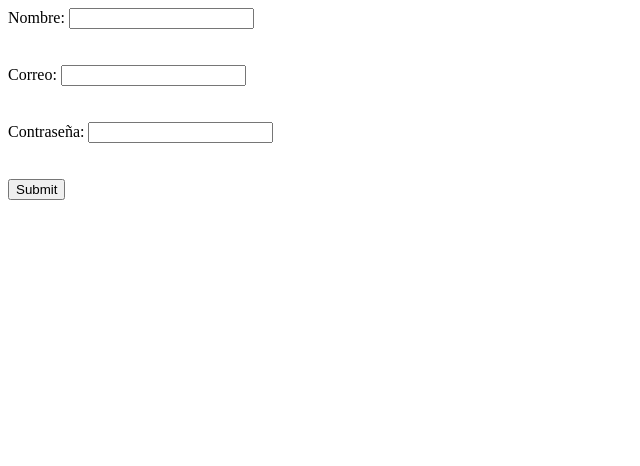
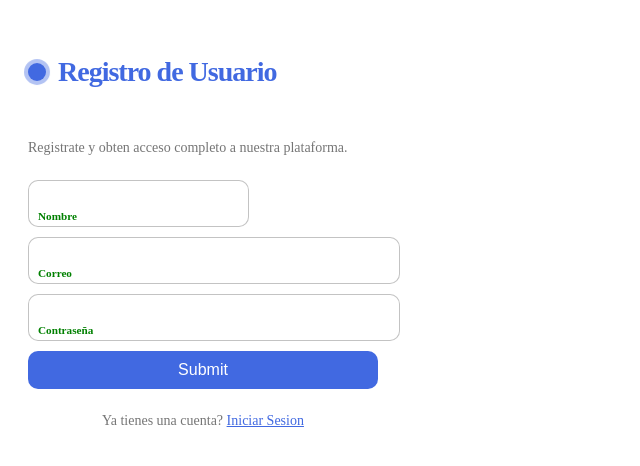
Before and after one commit to dariast03/bienes-raices-tec-web-2, a PHP site: template view/auth/registro.php in a window 1280 px wide. Shown: the top 466 px of the page, without its empty margins (0-640 px from the left). Run offline with PHP 8.4, Linux system fonts and the light colour scheme; the template is opened without the code that fills it, so the values that code supplies are empty; some libraries are stand-ins or nearby versions.

Commit message:
estilizado inicial sign up

```diff
--- /dev/null
+++ b/assets/css/sign.css
@@ -0,0 +1,130 @@
+.form {
+    display: flex;
+    flex-direction: column;
+    gap: 10px;
+    max-width: 350px;
+    background-color: #fff;
+    padding: 20px;
+    border-radius: 20px;
+    position: relative;
+  }
+
+  .title {
+    font-size: 28px;
+    color: royalblue;
+    font-weight: 600;
+    letter-spacing: -1px;
+    position: relative;
+    display: flex;
+    align-items: center;
+    padding-left: 30px;
+  }
+
+  .title::before,.title::after {
+    position: absolute;
+    content: "";
+    height: 16px;
+    width: 16px;
+    border-radius: 50%;
+    left: 0px;
+    background-color: royalblue;
+  }
+
+  .title::before {
+    width: 18px;
+    height: 18px;
+    background-color: royalblue;
+  }
+
+  .title::after {
+    width: 18px;
+    height: 18px;
+    animation: pulse 1s linear infinite;
+  }
+
+  .message, .signin {
+    color: rgba(88, 87, 87, 0.822);
+    font-size: 14px;
+  }
+
+  .signin {
+    text-align: center;
+  }
+
+  .signin a {
+    color: royalblue;
+  }
+
+  .signin a:hover {
+    text-decoration: underline royalblue;
+  }
+
+  .flex {
+    display: flex;
+    width: 100%;
+    gap: 6px;
+  }
+
+  .form label {
+    position: relative;
+  }
+
+  .form label .input {
+    width: 100%;
+    padding: 10px 10px 20px 10px;
+    outline: 0;
+    border: 1px solid rgba(105, 105, 105, 0.397);
+    border-radius: 10px;
+  }
+
+  .form label .input + span {
+    position: absolute;
+    left: 10px;
+    top: 15px;
+    color: grey;
+    font-size: 0.9em;
+    cursor: text;
+    transition: 0.3s ease;
+  }
+
+  .form label .input:placeholder-shown + span {
+    top: 15px;
+    font-size: 0.9em;
+  }
+
+  .form label .input:focus + span,.form label .input:valid + span {
+    top: 30px;
+    font-size: 0.7em;
+    font-weight: 600;
+  }
+
+  .form label .input:valid + span {
+    color: green;
+  }
+
+  .submit {
+    border: none;
+    outline: none;
+    background-color: royalblue;
+    padding: 10px;
+    border-radius: 10px;
+    color: #fff;
+    font-size: 16px;
+    transform: .3s ease;
+  }
+
+  .submit:hover {
+    background-color: rgb(56, 90, 194);
+  }
+
+  @keyframes pulse {
+    from {
+      transform: scale(0.9);
+      opacity: 1;
+    }
+
+    to {
+      transform: scale(1.8);
+      opacity: 0;
+    }
+  }
--- a/view/admin/usuarios/form.php
+++ b/view/admin/usuarios/form.php
@@ -35,8 +35,6 @@ function isValidPassword($password)
             $hasNumber = true;
         }
     }
-
-
 
     return $hasLetter && $hasNumber;
 }
--- a/view/auth/registro.php
+++ b/view/auth/registro.php
@@ -43,9 +43,6 @@ function isValidPassword($password)
         }
     }
 
-    var_dump($hasLetter);
-    var_dump($hasNumber);
-
 
 
     return $hasLetter && $hasNumber;
@@ -87,7 +84,6 @@ if ($_SERVER["REQUEST_METHOD"] == "POST") {
     }
 
     if (empty($errors)) {
-        echo "Formulario enviado con éxito.";
         echo "<a href='login.php'>Iniciar Sesion</a>";
 
         $userModel->create([
@@ -106,30 +102,43 @@ if ($_SERVER["REQUEST_METHOD"] == "POST") {
 <head>
     <meta charset="UTF-8">
     <meta name="viewport" content="width=device-width, initial-scale=1.0">
+    <link rel="stylesheet" href="<?php echo BASE_URL ?>/assets/css/sign.css">
     <title>Registro de Usuario</title>
 </head>
 
 <body>
-    <form action="" method="post">
-        <label for="nombre">Nombre:</label>
-        <input type="text" id="nombre" name="nombre" value="<?php echo $nombre; ?>">
-        <div class="error">
-            <?php getError('nombre'); ?>
-        </div><br><br>
+    <form class="form" action="" method="post">
+        <p class="title">Registro de Usuario</p>
+        <p class="message">Registrate y obten acceso completo a nuestra plataforma. </p>
 
-        <label for="correo">Correo:</label>
-        <input type="email" id="correo" name="correo" value="<?php echo $correo; ?>">
-        <div class="error">
-            <?php getError('correo'); ?>
-        </div><br><br>
+        <div class="flex">
+            <label>
+                <input type="text" id="nombre" name="nombre" value="<?php echo $nombre; ?>"  type="text" class="input">
+                <span>Nombre</span>
+                <div class="error">
+                    <?php getError('nombre'); ?>
+                </div>
+            </label>
+        </div>
 
-        <label for="contrasena">Contraseña:</label>
-        <input type="password" id="contrasena" name="contrasena">
-        <div class="error">
-            <?php getError('contrasena'); ?>
-        </div><br><br>
+        <label>
+            <input type="email" id="correo" name="correo" value="<?php echo $correo; ?>" class="input">
+            <span>Correo</span>
+            <div class="error">
+                <?php getError('correo'); ?>
+            </div>
+        </label>
 
-        <input type="submit" value="Submit">
+
+        <label>
+            <input type="password" id="contrasena" name="contrasena" class="input">
+            <span>Contraseña</span>
+            <div class="error">
+                <?php getError('contrasena'); ?>
+            </div>
+        </label>
+        <input type="submit" value="Submit" class="submit">
+        <p class="signin">Ya tienes una cuenta? <a href="login.php">Iniciar Sesion</a> </p>
     </form>
 </body>
 
```
